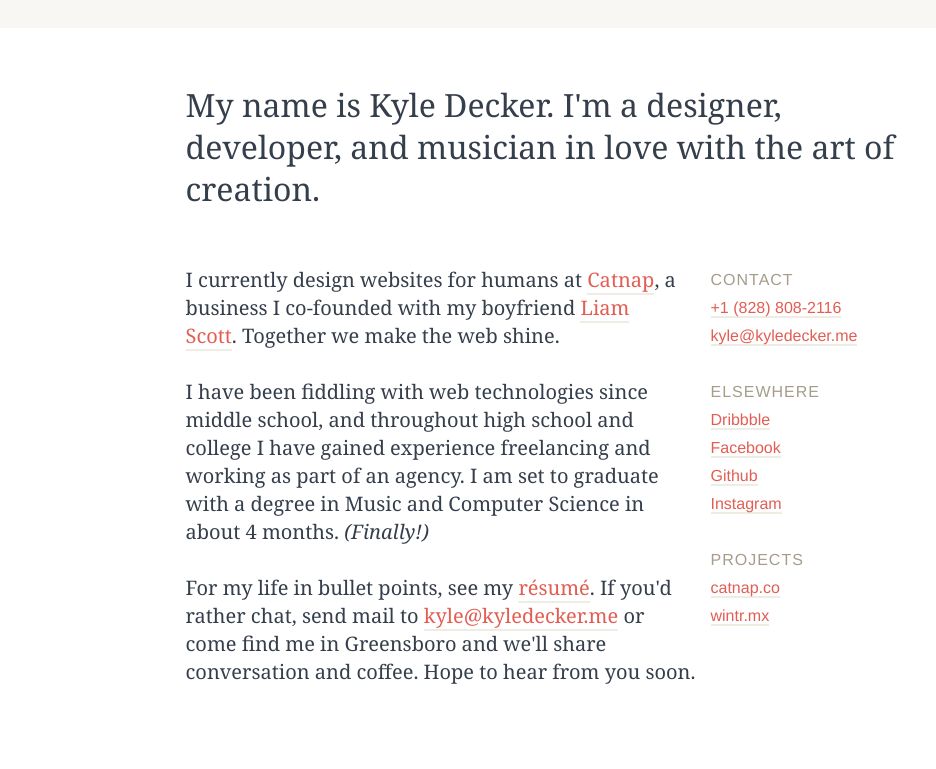
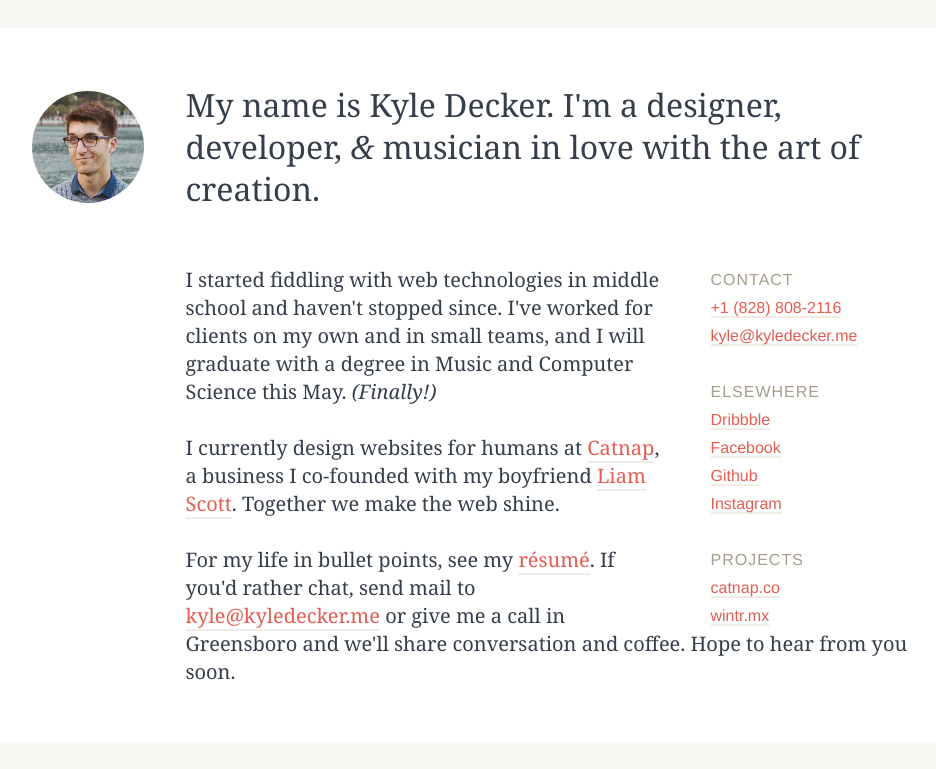
Before and after one commit to claudey/kyledecker.me, a PHP site: page / in a window 1280 px wide. Shown: the top 769 px of the page, without its empty margins (92-1028 px from the left). Run offline with PHP 8.4, Linux system fonts and the light colour scheme.

Commit message:
Style and content tweaks

```diff
--- a/index.php
+++ b/index.php
@@ -15,9 +15,10 @@
 <body>
 	<div class="body-wrapper">
 		<header class="header">
-			<div class="wrapper">
+			<div class="hello wrapper">
 				<!-- <h1 class="site-title" itemprop="name">Kyle Decker</h1> -->
-				<p class="hello">My name is Kyle Decker. I'm a designer, developer, and musician in love with the art of creation.</p>
+				<img src="src/img/selfie.jpg" alt="C'est moi!" class="selfie">
+				My name is Kyle Decker. I'm a designer, developer, <span class="amp">&amp;</span> musician in love with the art of creation.
 			</div>
 		</header>
 		<main class="main">
@@ -48,11 +49,9 @@
 					</div>
 				</aside>
 				<div class="content">
-					<img src="src/img/selfie.jpg" alt="C'est moi!" class="selfie">
-					<img src="src/img/banner.jpg" alt="C'est moi!" class="banner">
+					<p>I started fiddling with web technologies in middle school and haven't stopped since. I've worked for clients on my own and in small teams, and I will graduate with a degree in Music and Computer Science this May. <i>(Finally!)</i></p>
 					<p>I currently design websites for humans at <a href="http://catnap.co">Catnap</a>, a business I co-founded with my boyfriend <a href="http://liamscott.me">Liam Scott</a>. Together we make the web shine.</p>
-					<p>I have been fiddling with web technologies since middle school, and throughout high school and college I have gained experience freelancing and working as part of an agency. I am set to graduate with a degree in Music and Computer Science in about 4 months. <i>(Finally!)</i></p>
-					<p>For my life in bullet points, see my <a href="resume">résumé</a>. If you'd rather chat, send mail to <a href="mailto:kyle@kyledecker.me">kyle@kyledecker.me</a> or come find me in Greensboro and we'll share conversation and coffee. Hope to hear from you soon.</p>
+					<p>For my life in bullet points, see my <a href="resume">résumé</a>. If you'd rather chat, send mail to <a href="mailto:kyle@kyledecker.me">kyle@kyledecker.me</a> or give me a call in Greensboro and we'll share conversation and coffee. Hope to hear from you soon.</p>
 				</div>
 			</div>
 		</main>
--- a/src/css/style.css
+++ b/src/css/style.css
@@ -75,32 +75,38 @@ h1, h2, h3, h4 {
 .site-title {
   font-size: 1.5em; }
 
+.hello {
+  font-size: 1.6em;
+  line-height: 42px;
+  position: relative; }
+
+.amp {
+  font-style: italic; }
+
 .selfie {
   position: absolute;
   width: 112px;
   height: 112px;
-  left: -140px;
+  left: -154px;
+  top: 50%;
+  margin-top: -56px;
   border-radius: 100%; }
 
-.banner {
-  display: none;
-  max-width: 100%;
-  margin-bottom: 28px;
-  border-radius: 2px; }
-
-.hello {
-  font-size: 1.6em;
-  line-height: 42px;
+.content img {
+  max-width: 100%; }
+.content p:last-child {
   margin-bottom: 0; }
 
 .info {
   float: right;
   width: 200px;
-  margin-left: 28px;
+  margin-left: 42px;
   font-size: 0.8em; }
 
 .info-block {
   margin-bottom: 28px; }
+  .info-block:last-child {
+    margin-bottom: 0; }
 
 .info-header {
   color: #A59D8A;
```
Also changed, not shown: src/css/style.scss (+16 -13 lines), src/img/banner.jpg (deleted), src/img/selfie.jpg.
